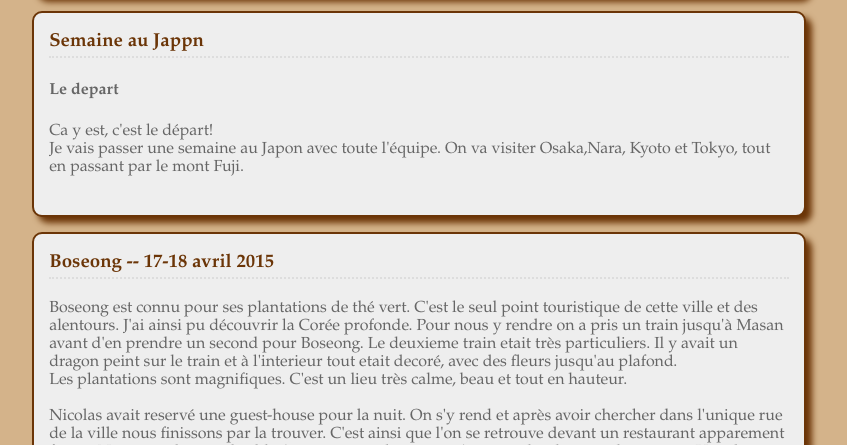
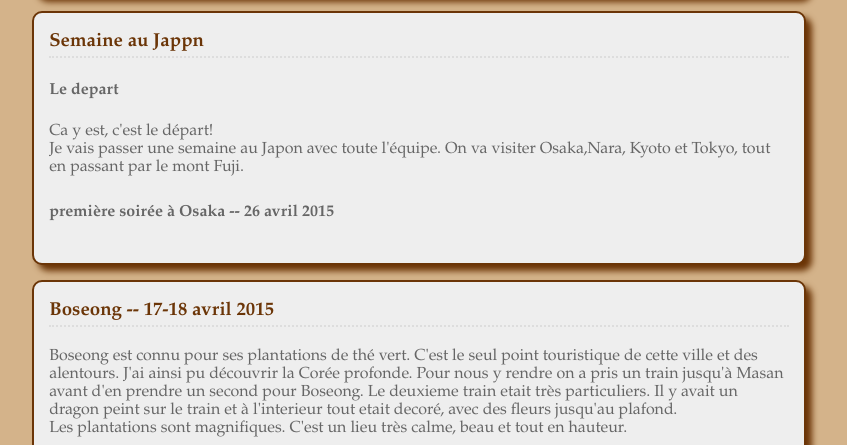
Before and after one commit to chloe11235/site_voyages, a PHP site: page /coree.php in a window 1280 px wide. Shown: the part 1023-1468 px from the top of the page, without its empty margins (94-941 px from the left). Run offline with PHP 8.4, Linux system fonts and the light colour scheme.

Commit message:
Modification article japon

```diff
--- a/coree.php
+++ b/coree.php
@@ -40,6 +40,11 @@
 			Ca y est,  c'est le départ!</br>
 			Je vais passer une semaine au Japon avec toute l'équipe. On va visiter Osaka,Nara, Kyoto et Tokyo, tout en passant par le mont Fuji.</br>
 				</p>
+				<h4>première soirée à Osaka -- 26 avril 2015</h4>
+				<p>
+
+				</p>
+
 				</article>
 
    <article>
```
